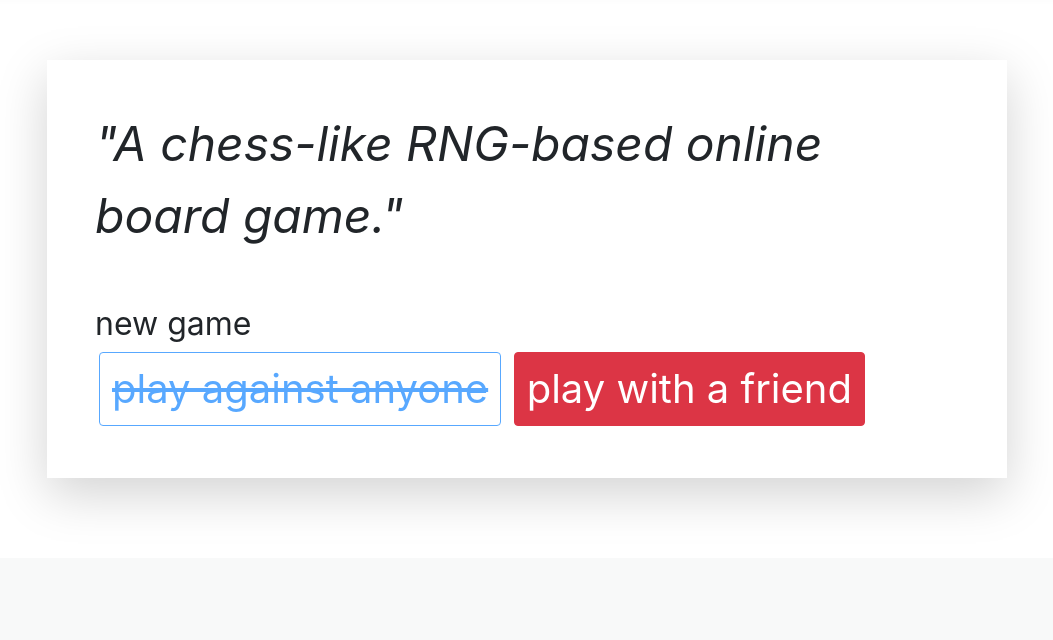
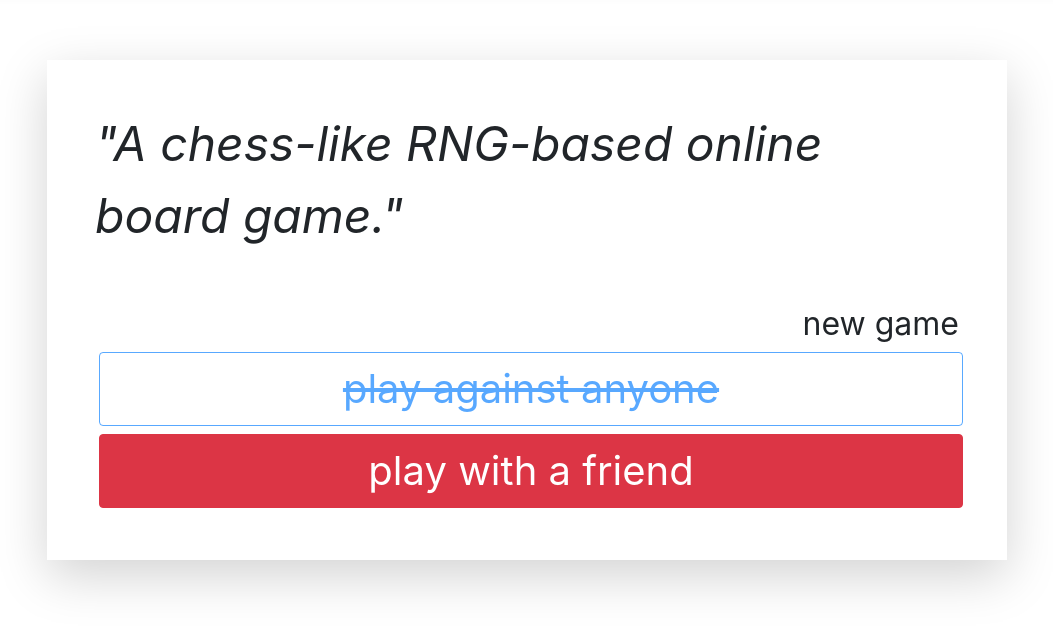
Before and after one commit to thomasmarlow/chessterisk, a Flask app: page /home in a window 1280 px wide. Shown: the part 352-992 px from the top of the page, without its empty margins (113-1166 px from the left). Before the commit the page ends 851 px from the top, so only its background shows below. Run offline with Flask 2, Linux system fonts and the light colour scheme; data comes from the database, SQL or seed files in the repository; some libraries are stand-ins or nearby versions.

Commit message:
polish /home

```diff
--- a/static/css/home.css
+++ b/static/css/home.css
@@ -3,7 +3,8 @@
 }
 
 .home-title {
-    font-size: 4vmin
+    font-size: 4vmin;
+    text-align: right;
 }
 
 #home-welcome-text {
--- a/templates/home.html
+++ b/templates/home.html
@@ -6,8 +6,8 @@
     <div id="home-welcome-text"><i>"A chess-like RNG-based online board game."</i></div>
     <br><br>
     <div class="home-title">new game</div>
-    <button id="home-play-random" type="button" class="m-1 btn home-button btn-outline-primary disabled"><s>play against anyone</s></button>
-    <button id="home-invite" type="button" class="m-1 btn home-button btn-danger">play with a friend</button>
+    <button id="home-play-random" type="button" class="m-1 btn home-button btn-outline-primary disabled w-100"><s>play against anyone</s></button>
+    <button id="home-invite" type="button" class="m-1 btn home-button btn-danger w-100">play with a friend</button>
     <!-- <button id="home-test-red" type="button" class="m-1 btn home-button btn-danger">test as red</button>
     <button id="home-test-blue" type="button" class="m-1 btn home-button btn-info">test as blue</button> -->
   </div>
```
